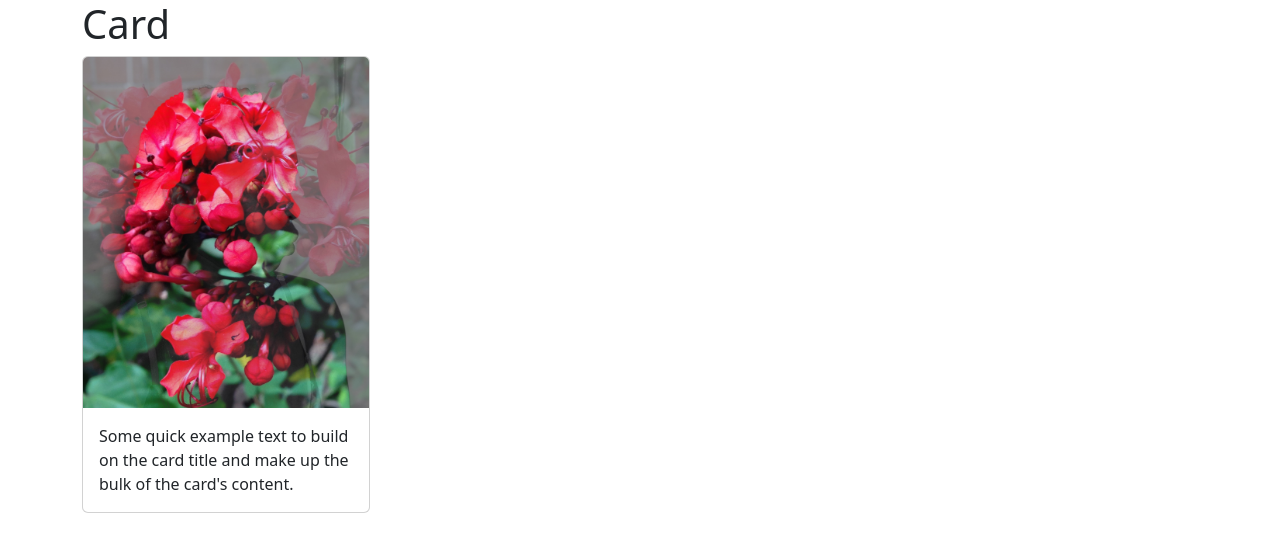
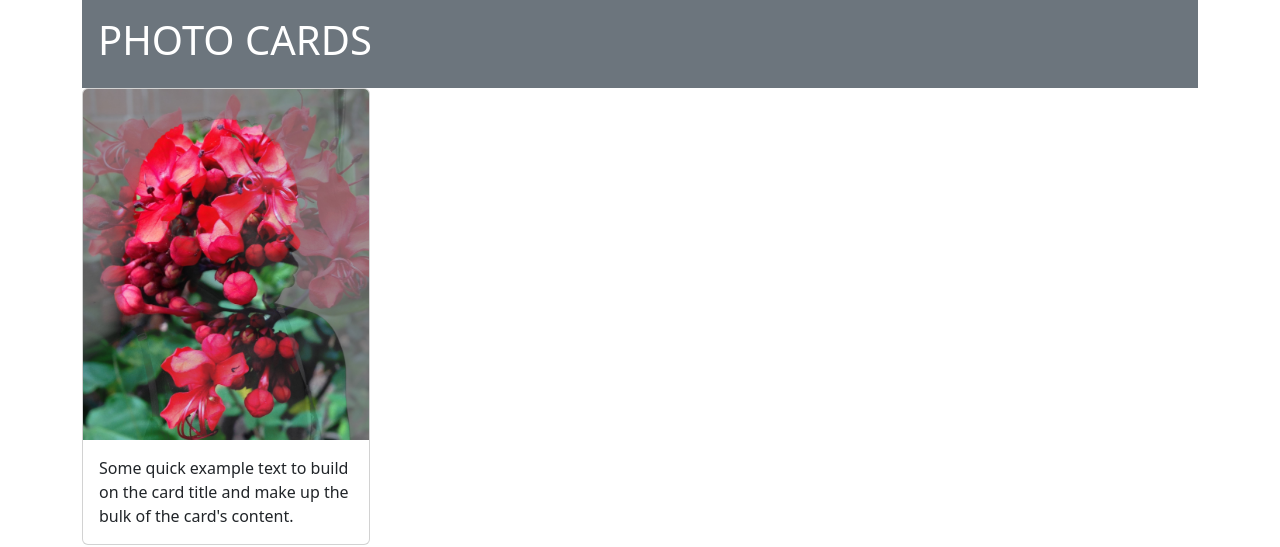
Before and after one commit to MichelleVilane/MIS4013HW1, a plain HTML site: page Card.html in a window 1280 px wide. Shown: the top 547 px of the page. Drawn offline with nearby package versions, Linux system fonts and the light colour scheme.

Commit message:
Update Card.html

```diff
--- a/Card.html
+++ b/Card.html
@@ -8,7 +8,7 @@
   </head>
   <body>
     <div class="container">
-    <h1>Card</h1>
+   <div class="text-bg-secondary p-3"><h1>PHOTO CARDS</h1></div>
     <script src="https://cdn.jsdelivr.net/npm/bootstrap@5.3.1/dist/js/bootstrap.bundle.min.js" integrity="sha384-HwwvtgBNo3bZJJLYd8oVXjrBZt8cqVSpeBNS5n7C8IVInixGAoxmnlMuBnhbgrkm" crossorigin="anonymous"></script>
 
     <div class="card" style="width: 18rem;">
```
